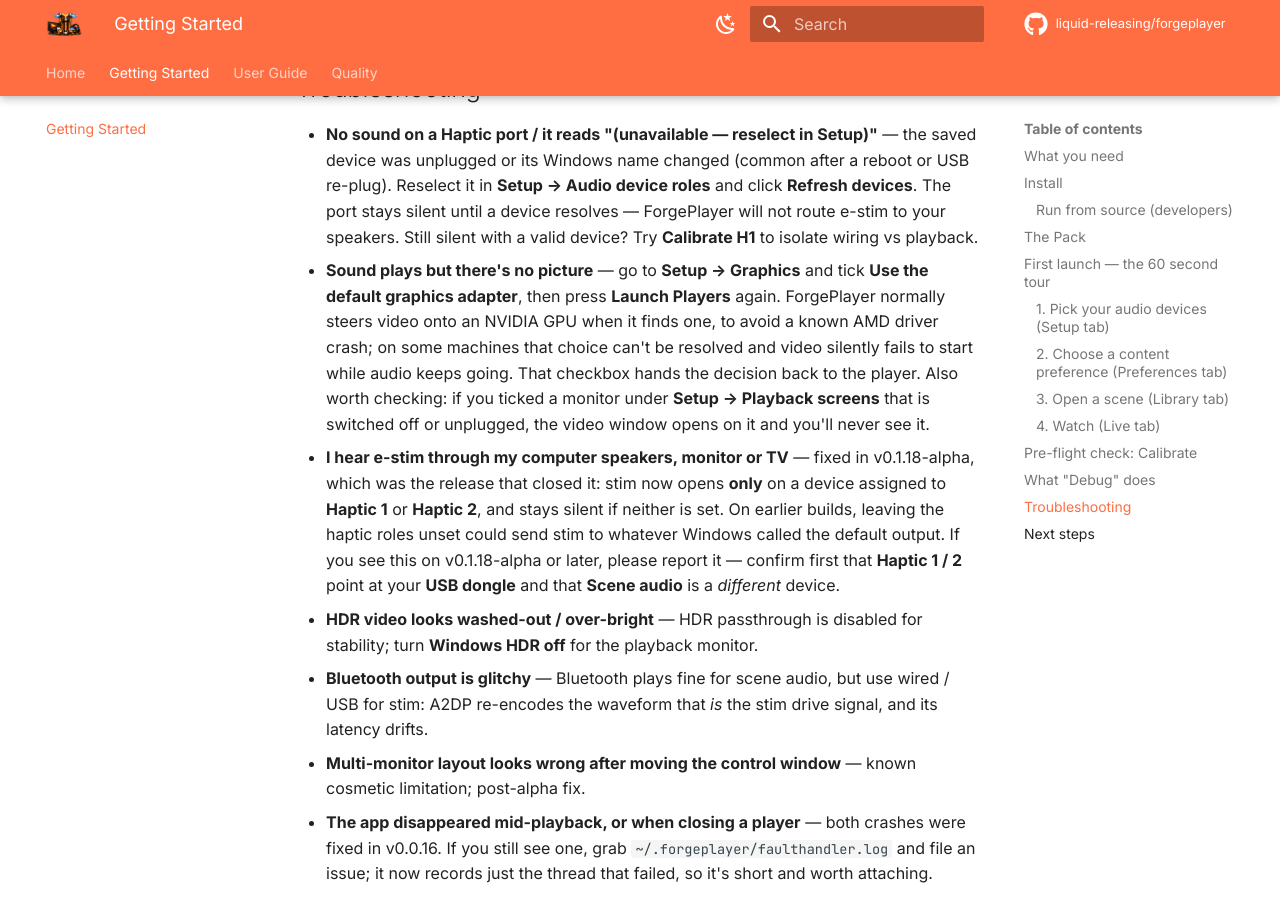
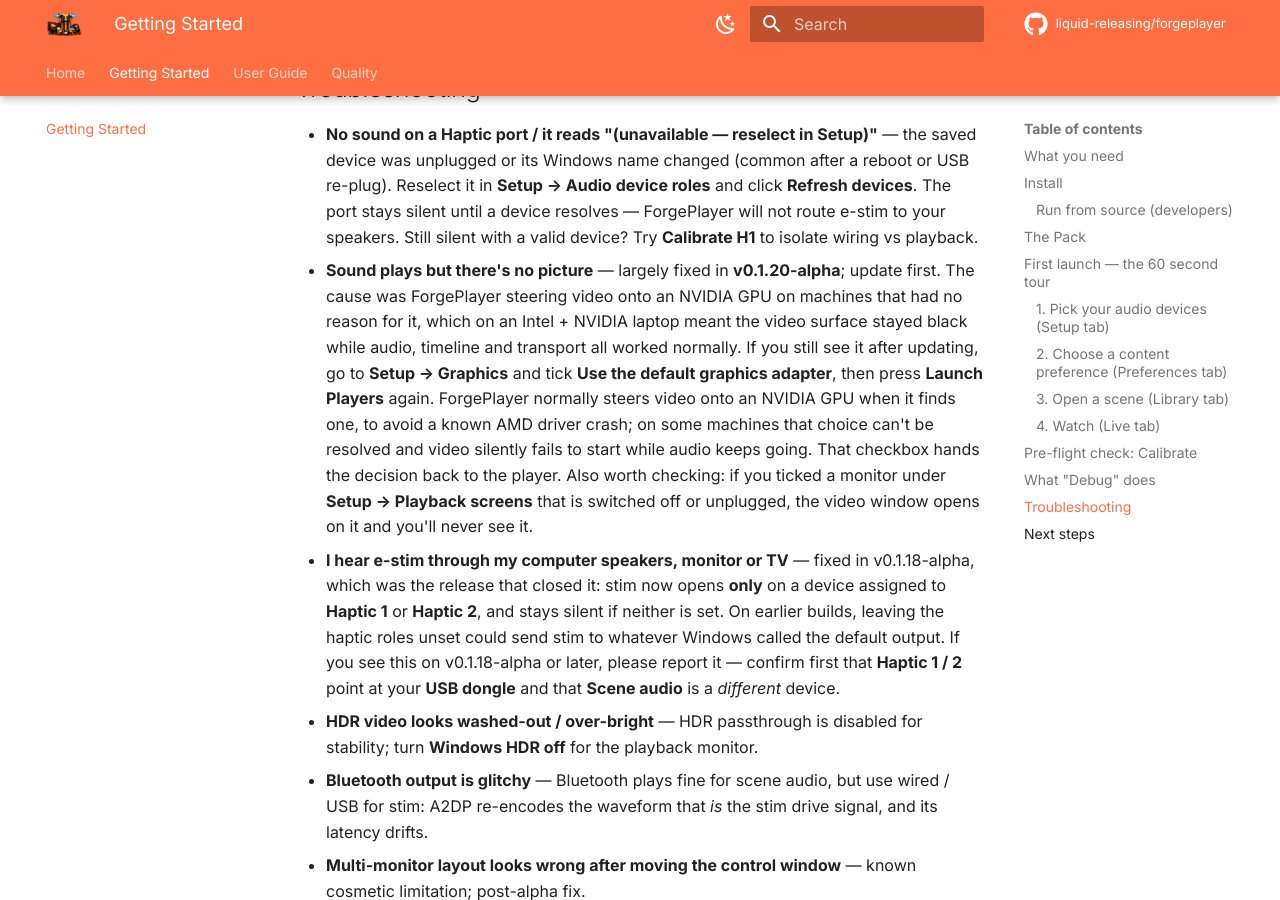
Before and after one commit to liquid-releasing/forgeplayer, an MkDocs documentation site: the page built from docs/getting-started.md, in a window 1280 px wide and 900 px high, scrolled down 7374 px. Built offline with MkDocs 1.6.1 and Material for MkDocs 9.7.7, drawn with Linux system fonts in a browser that asks for light colours; comment, search, counter and statistics services are not loaded.

Commit message:
Prepare v0.1.20-alpha: version, docs and release notes
Bumps to 0.1.20-alpha and rewrites the hardcoded release body for this cut. Two
user-visible items: the Intel + NVIDIA black-video fix, and Debug logging
actually defaulting on.

Docs updated in three places so they describe what now ships rather than the
workaround. The "sound plays but no picture" troubleshooting entries in Getting
Started and the User Guide now say the cause is fixed and to update first, with
the Graphics checkbox demoted to the fallback it should be. The Setup page
explains why the control should now rarely be needed, and what it used to do
wrong - it fired on any NVIDIA machine rather than only those with an AMD
adapter to route around.

Notes call out explicitly that a reporting user had disabled his NVIDIA GPU in
Device Manager to watch anything, and that he can re-enable it. Someone who
worked around a bug that drastically deserves to be told the workaround is over
rather than left to discover it.

638 tests pass; mkdocs --strict clean.

Co-Authored-By: Claude Opus 5 <noreply@anthropic.com>

```diff
--- a/app/version.py
+++ b/app/version.py
@@ -9,4 +9,4 @@ here is the dev/working value.
 
 from __future__ import annotations
 
-__version__ = "0.1.19-alpha"
+__version__ = "0.1.20-alpha"
--- a/docs/getting-started.md
+++ b/docs/getting-started.md
@@ -307,8 +307,13 @@ Off by default; zero overhead when off.
   device resolves — ForgePlayer will not route e-stim to your speakers. Still
   silent with a valid device? Try **Calibrate H1** to isolate wiring vs
   playback.
-- **Sound plays but there's no picture** — go to **Setup → Graphics** and tick
-  **Use the default graphics adapter**, then press **Launch Players** again.
+- **Sound plays but there's no picture** — largely fixed in **v0.1.20-alpha**;
+  update first. The cause was ForgePlayer steering video onto an NVIDIA GPU on
+  machines that had no reason for it, which on an Intel + NVIDIA laptop meant
+  the video surface stayed black while audio, timeline and transport all worked
+  normally. If you still see it after updating, go to **Setup → Graphics** and
+  tick **Use the default graphics adapter**, then press **Launch Players**
+  again.
   ForgePlayer normally steers video onto an NVIDIA GPU when it finds one, to
   avoid a known AMD driver crash; on some machines that choice can't be
   resolved and video silently fails to start while audio keeps going. That
```
Also changed, not shown: docs/user-guide/index.md (+3 -2 lines), docs/user-guide/setup.md (+7 -0 lines), 1 other file.
